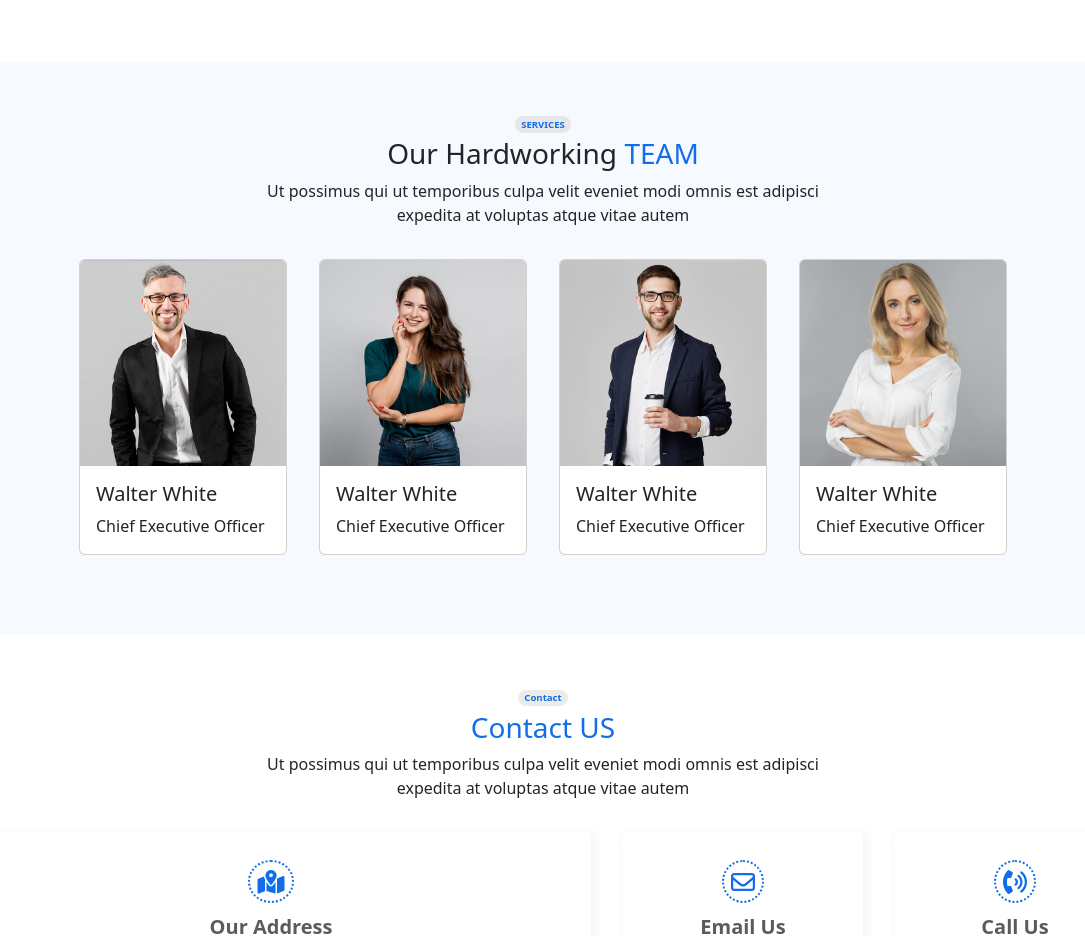
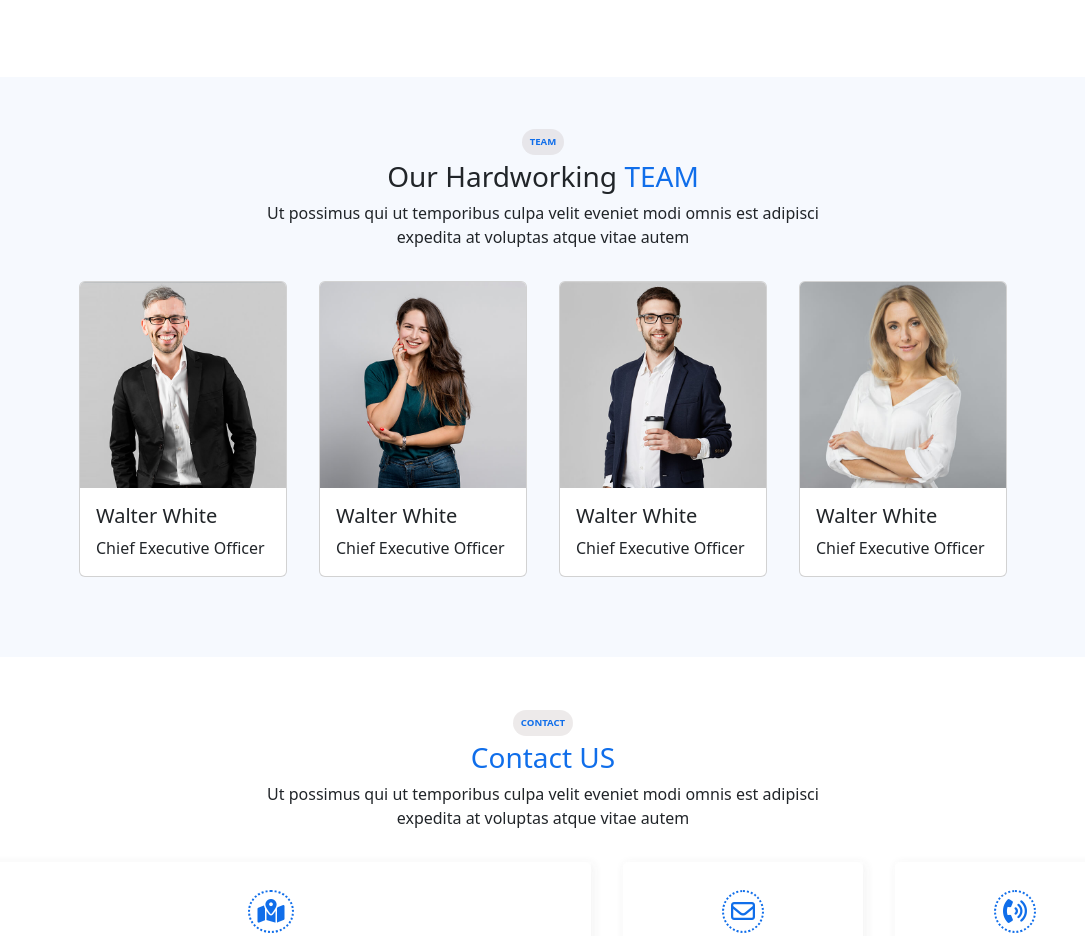
Before and after one commit to hamzael789/Projet_templateMolengeek_Hamza, a website: page index.html in a window 1280 px wide. Shown: the part 1853-2789 px from the top of the page, without its empty margins (97-1182 px from the left). Drawn offline with nearby package versions, Linux system fonts and the light colour scheme.

Commit message:
changement des badges

```diff
--- a/index.html
+++ b/index.html
@@ -52,7 +52,7 @@
       <!-- Div du titre -->
       <section class="section_haut_body">
         <div class="div_haut_body">
-            <span class="badge rounded-pill" style="margin: 0.5em; color: #106EEA; background-color: rgba(187, 178, 178, 0.271);font-size: 0.6em;">FEATURED SERVICES</span>
+            <span class="badge rounded-pill p-2" style="margin: 0.5em; color: #106EEA; background-color: rgba(187, 178, 178, 0.271);font-size: 0.6em;">FEATURED SERVICES</span>
             <h3>Read <span style="color:#106EEA;">Featured Services</span></h3>
         </div>
 
@@ -132,7 +132,7 @@
 
     <section>
         <div class="div_titre_service">
-            <span class="badge rounded-pill"
+            <span  class="badge rounded-pill p-2"
                 style="margin: 0.5em; color: #106EEA; background-color: rgba(187, 178, 178, 0.271);font-size: 0.6em;">SERVICES</span>
             <h3>Check our <span style="color:#106EEA;">Services</span></h3>
             <p>Ut possimus qui ut temporibus culpa velit eveniet modi omnis est adipisci <br> expedita at voluptas atque vitae autem</p>
@@ -204,8 +204,8 @@
     <section class="section_team">
         <!-- Le titre + badge -->
         <div class="div_titre_team">
-            <span class="badge rounded-pill"
-                style="margin: 0.5em; color: #106EEA; background-color: rgba(187, 178, 178, 0.271);font-size: 0.6em;">SERVICES</span>
+            <span class="badge rounded-pill p-2"
+                style="margin: 0.5em; color: #106EEA; background-color: rgba(187, 178, 178, 0.271);font-size: 0.6em;">TEAM</span>
             <h3>Our Hardworking <span style="color:#106EEA;">TEAM</span></h3>
             <p>Ut possimus qui ut temporibus culpa velit eveniet modi omnis est adipisci <br> expedita at voluptas atque vitae
                 autem</p>
@@ -258,8 +258,8 @@
     <footer>
         <!-- Le titre + badge -->
         <div class="div_titre_footer">
-            <span class="badge rounded-pill"
-                style="margin: 0.5em; color: #106EEA; background-color: rgba(187, 178, 178, 0.271);font-size: 0.6em;">Contact</span>
+            <span class="badge rounded-pill p-2"
+                style="margin: 0.5em; color: #106EEA; background-color: rgba(187, 178, 178, 0.271);font-size: 0.6em;">CONTACT</span>
             <h3><span style="color:#106EEA;">Contact US</span></h3>
             <p>Ut possimus qui ut temporibus culpa velit eveniet modi omnis est adipisci <br> expedita at voluptas atque vitae
                 autem</p>
```
